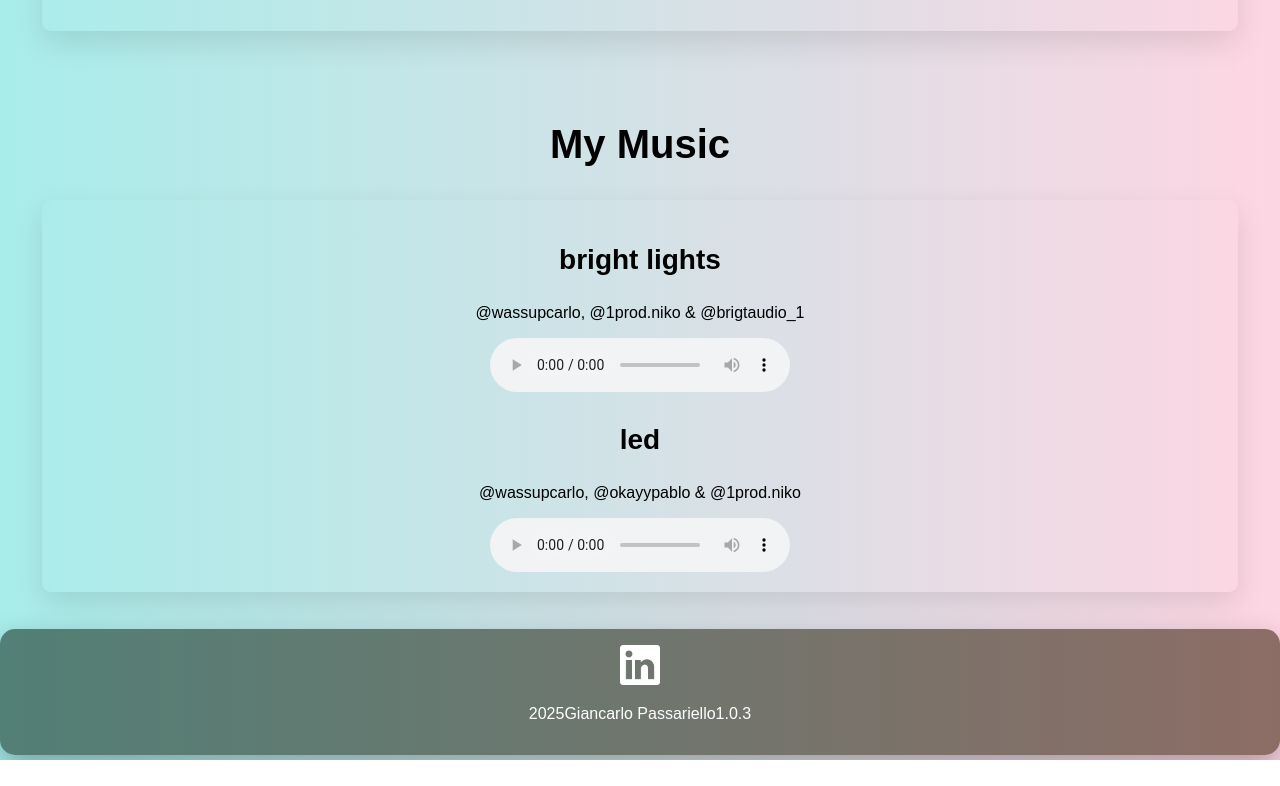
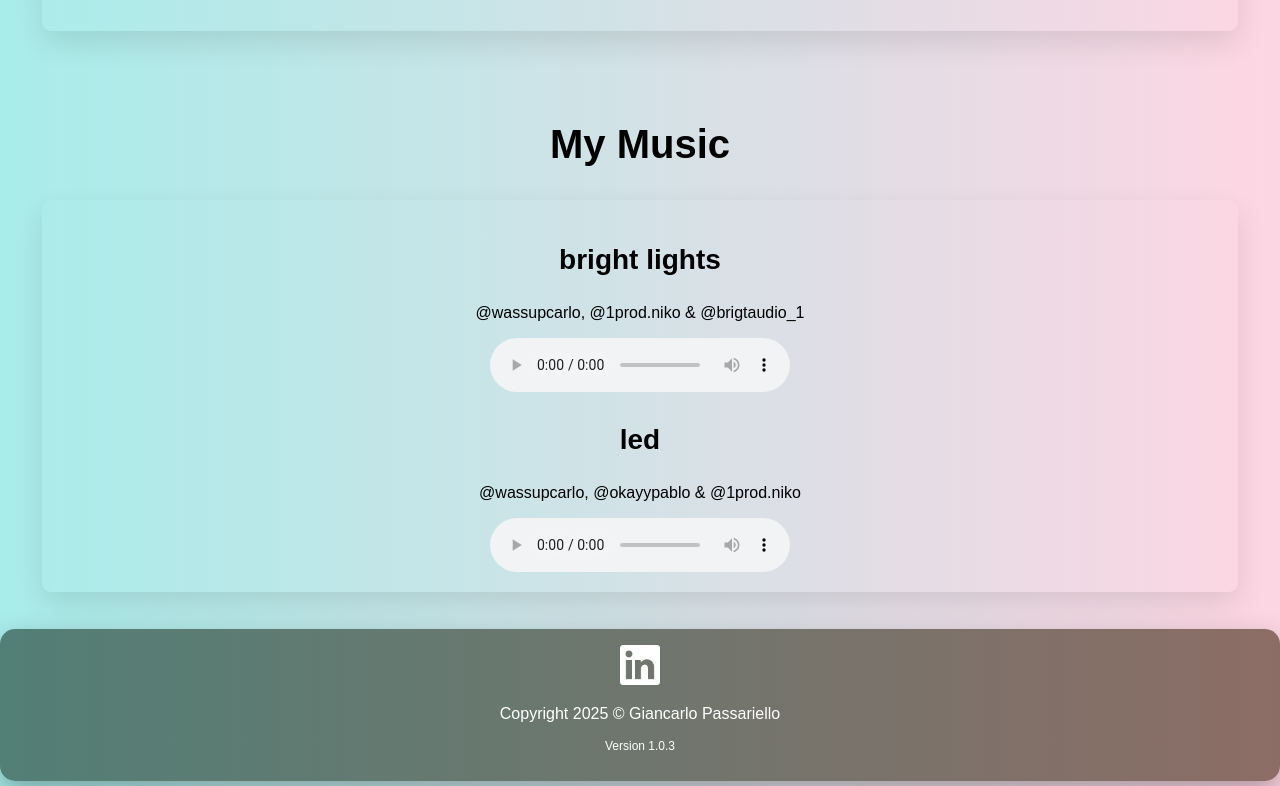
Before and after one commit to wassupcarlo/myportfolio, a React (Vite) app in the folder my-react-vite-app/: page / in a window 1280 px wide. Shown: the part 2307-3093 px from the top of the page. Before the commit the page ends 3067 px from the top, so only its background shows below. Built offline with nearby package versions, Linux system fonts and the light colour scheme.

Commit message:
Fix footer text

```diff
--- a/my-react-vite-app/src/components/Footer.css
+++ b/my-react-vite-app/src/components/Footer.css
@@ -2,3 +2,7 @@
   width: 40px;
   height: 40px;
 }
+
+#version {
+  font-size: 12px;
+}
--- a/my-react-vite-app/src/components/Footer.jsx
+++ b/my-react-vite-app/src/components/Footer.jsx
@@ -8,9 +8,10 @@ function Footer() {
             <img id="social-logo" src="/In-White-128@2x.png"></img>
           </a>
           <p>
-            <span>2025</span>
-            <span>Giancarlo Passariello</span>
-            <span>1.0.3</span>
+            <span>Copyright 2025 &#169; Giancarlo Passariello</span>
+          </p>
+          <p id="version">
+            Version 1.0.3
           </p>
         </footer>
     );
```
